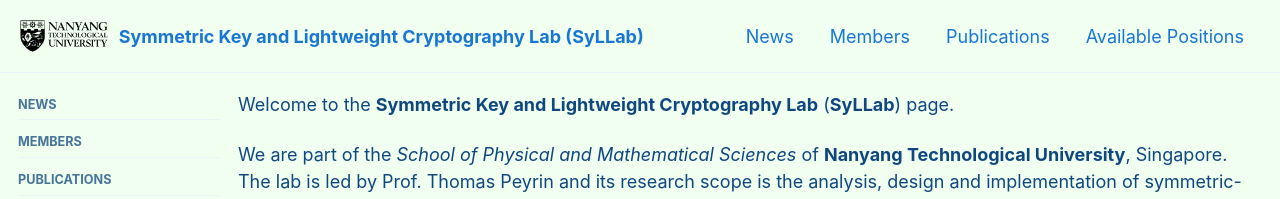
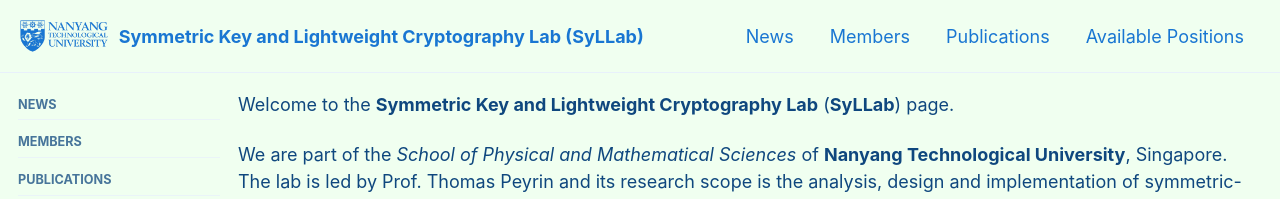
Before and after one commit to thomaspeyrin/web, a Jekyll site: the page built from index.md, in a window 1280 px wide. Shown: the top 199 px of the page. Built offline with Jekyll 4.4.1, drawn with Linux system fonts in a browser that asks for light colours; cached includes are drawn as plain includes; nearby versions of some CDN libraries.

Commit message:
Update _config.yml

```diff
--- a/_config.yml
+++ b/_config.yml
@@ -24,8 +24,8 @@ description              : "The website of the Symmetric Key and Lightweight Cry
 url                      : "https://syllab-ntu.github.io" # the base hostname & protocol for your site e.g. "https://mmistakes.github.io"
 baseurl                  : "/syllab" # the subpath of your site, e.g. "/blog"
 repository               : "syllab-ntu/syllab" # GitHub username/repo-name e.g. "mmistakes/minimal-mistakes"
-teaser                   : "/assets/images/ntu-logo-transparent.png" # path of fallback teaser image, e.g. "/assets/images/500x300.png"
-logo                     : "/assets/images/ntu-logo-transparent.png" # path of logo image to display in the masthead, e.g. "/assets/images/88x88.png"
+teaser                   : "/assets/images/ntu-logo-blue-transparent.png" # path of fallback teaser image, e.g. "/assets/images/500x300.png"
+logo                     : "/assets/images/ntu-logo-blue-transparent.png" # path of logo image to display in the masthead, e.g. "/assets/images/88x88.png"
 masthead_title           : # overrides the website title displayed in the masthead, use " " for no title
 # breadcrumbs            : false # true, false (default)
 words_per_minute         : 200
```
